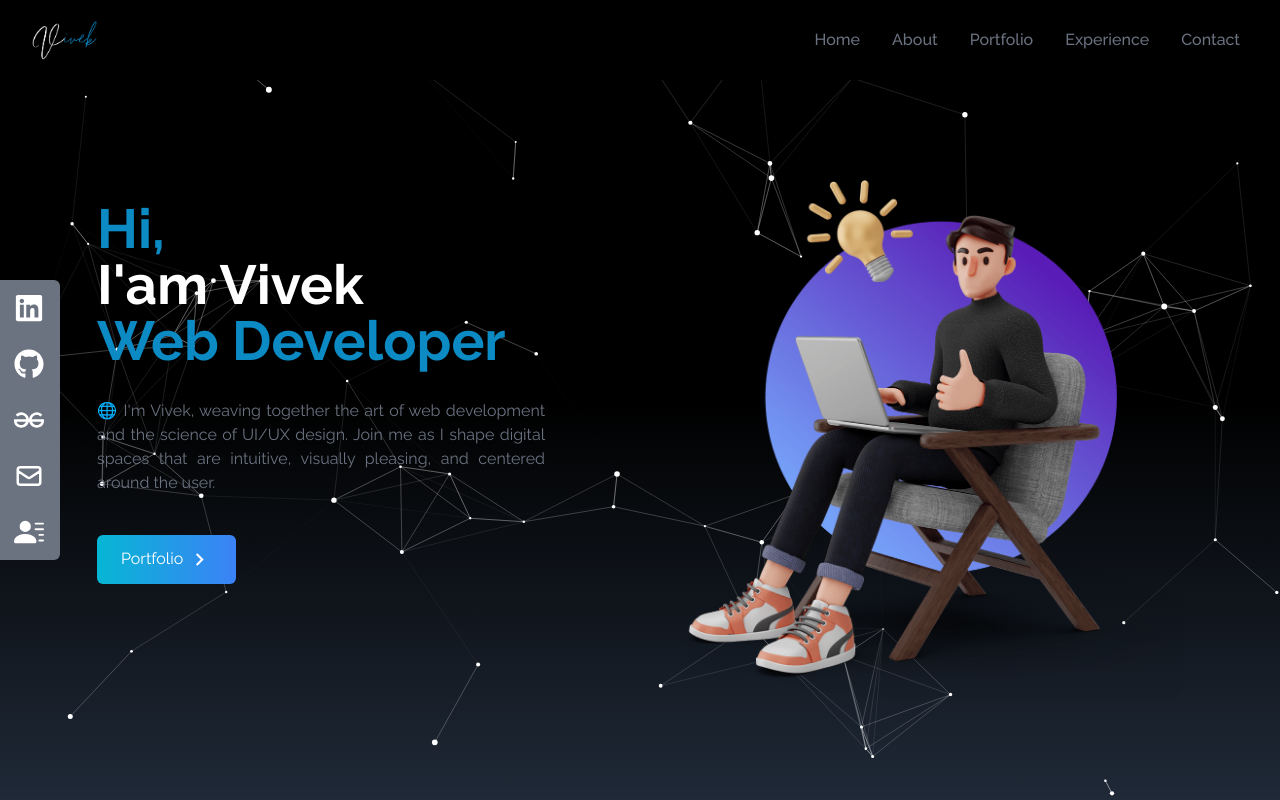
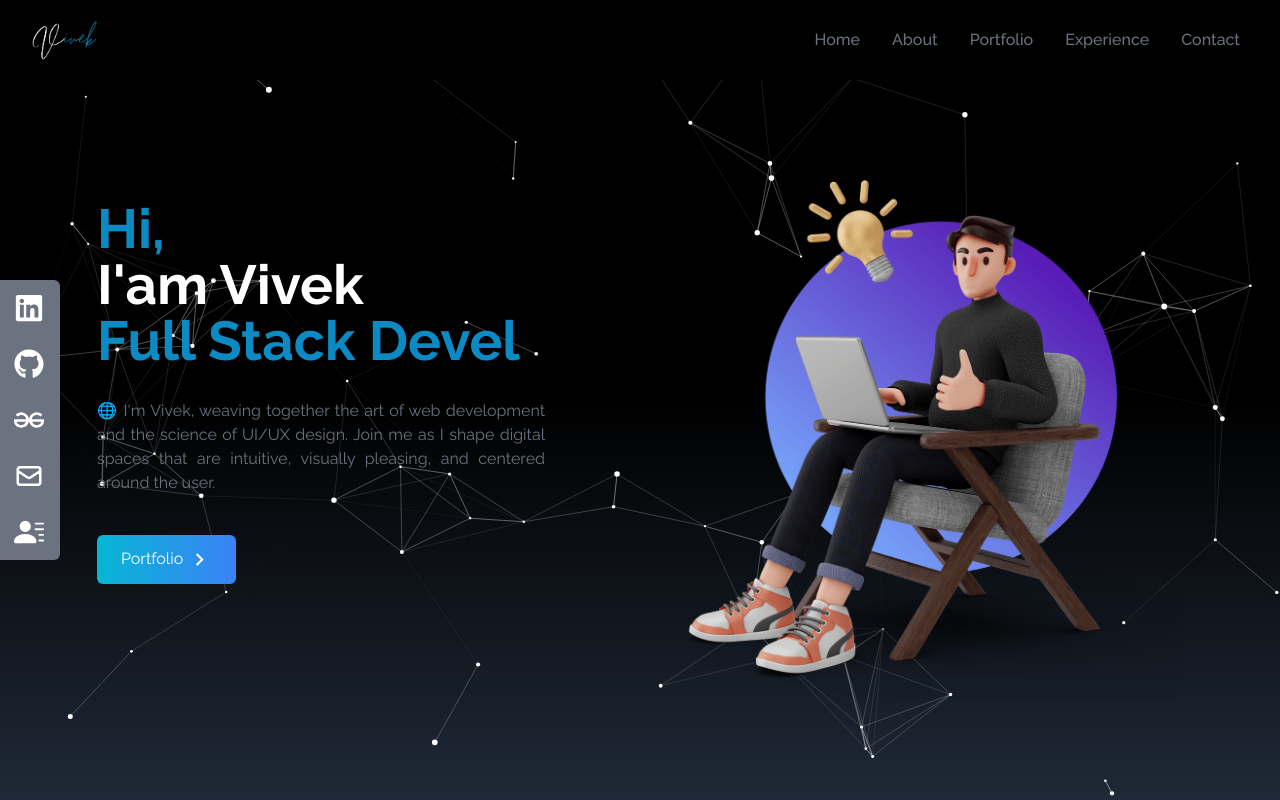
Before and after one commit to vivekpatidar549/Personal-Portfolio, a React (Create React App) app: page / in a window 1280 px wide. Shown: the top 800 px of the page. Built offline with nearby package versions, Linux system fonts and the light colour scheme.

Commit message:
full stack

```diff
--- a/src/components/Checked.jsx
+++ b/src/components/Checked.jsx
@@ -2,7 +2,7 @@ import React from 'react'
 import { useTypewriter,Cursor } from "react-simple-typewriter";
 export default function Checked() {
     const [text]=useTypewriter({
-        words:['UI/UX Designer',"Web Developer",'AI ML Enthusiast'],
+        words:['UI/UX Designer',"Full Stack Developer",'AI ML Enthusiast'],
         loop:{},
         typeSpeed:120,
         deleteSpeed:80,
```
